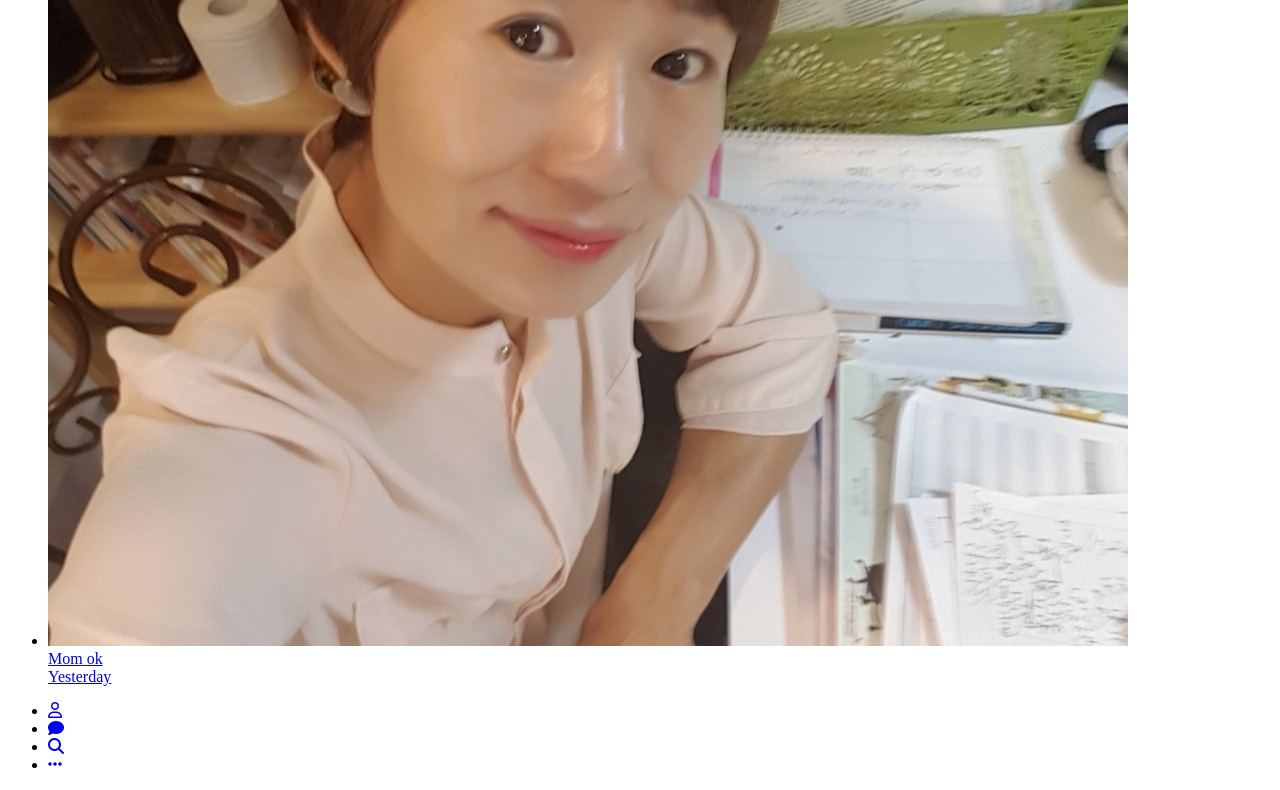
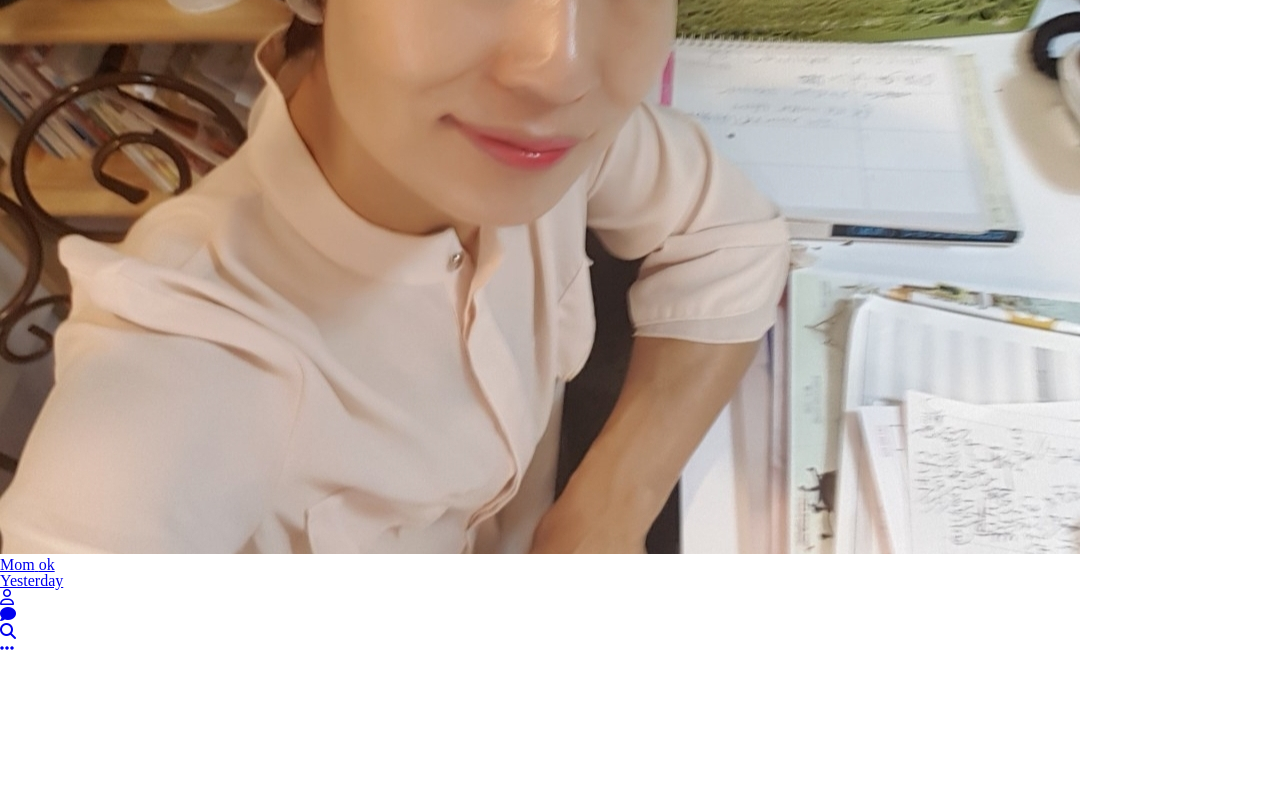
Before and after one commit to Hajin74/kakao-clone-2.0, a plain HTML site: page index.html in a window 1280 px wide. Shown: the part 663-1453 px from the top of the page. After the commit the page ends 1320 px from the top, so only its background shows below. Drawn offline with Linux system fonts and the light colour scheme.

Commit message:
reset css
reset css

```diff
--- /dev/null
+++ b/css/reset.css
@@ -0,0 +1,56 @@
+/*
+http://meyerweb.com/eric/tools/css/reset/
+v2.0 | 20110126
+License: none (public domain)
+*/
+
+html, body, div, span, applet, object, iframe,
+h1, h2, h3, h4, h5, h6, p, blockquote, pre,
+a, abbr, acronym, address, big, cite, code,
+del, dfn, em, img, ins, kbd, q, s, samp,
+small, strike, strong, sub, sup, tt, var,
+b, u, i, center,
+dl, dt, dd, ol, ul, li,
+fieldset, form, label, legend,
+table, caption, tbody, tfoot, thead, tr, th, td,
+article, aside, canvas, details, embed,
+figure, figcaption, footer, header, hgroup,
+menu, nav, output, ruby, section, summary,
+time, mark, audio, video {
+	margin: 0;
+	padding: 0;
+	border: 0;
+	font-size: 100%;
+	font: inherit;
+	vertical-align: baseline;
+}
+
+/* HTML5 display-role reset for older browsers */
+
+article, aside, details, figcaption, figure,
+footer, header, hgroup, menu, nav, section {
+	display: block;
+}
+
+body {
+	line-height: 1;
+}
+
+ol, ul {
+	list-style: none;
+}
+
+blockquote, q {
+	quotes: none;
+}
+
+blockquote:before, blockquote:after,
+q:before, q:after {
+	content: '';
+	content: none;
+}
+
+table {
+	border-collapse: collapse;
+	border-spacing: 0;
+}
--- /dev/null
+++ b/css/styles.css
@@ -0,0 +1 @@
+@import "reset.css";
--- a/index.html
+++ b/index.html
@@ -4,6 +4,7 @@
     <meta charset="UTF-8">
     <meta name="viewport" content="width=device-width, initial-scale=1.0">
     <script src="https://kit.fontawesome.com/ad7b30a9d7.js" crossorigin="anonymous"></script>
+    <link rel="stylesheet" href="css/styles.css">
     <title>Chats | Kakao Clone</title>
 </head>
 <body>
```
Also changed, not shown: chat.html (+1 -0 lines), find.html (+1 -0 lines), friends.html (+1 -0 lines), more.html (+1 -0 lines), settings.html (+1 -0 lines).
